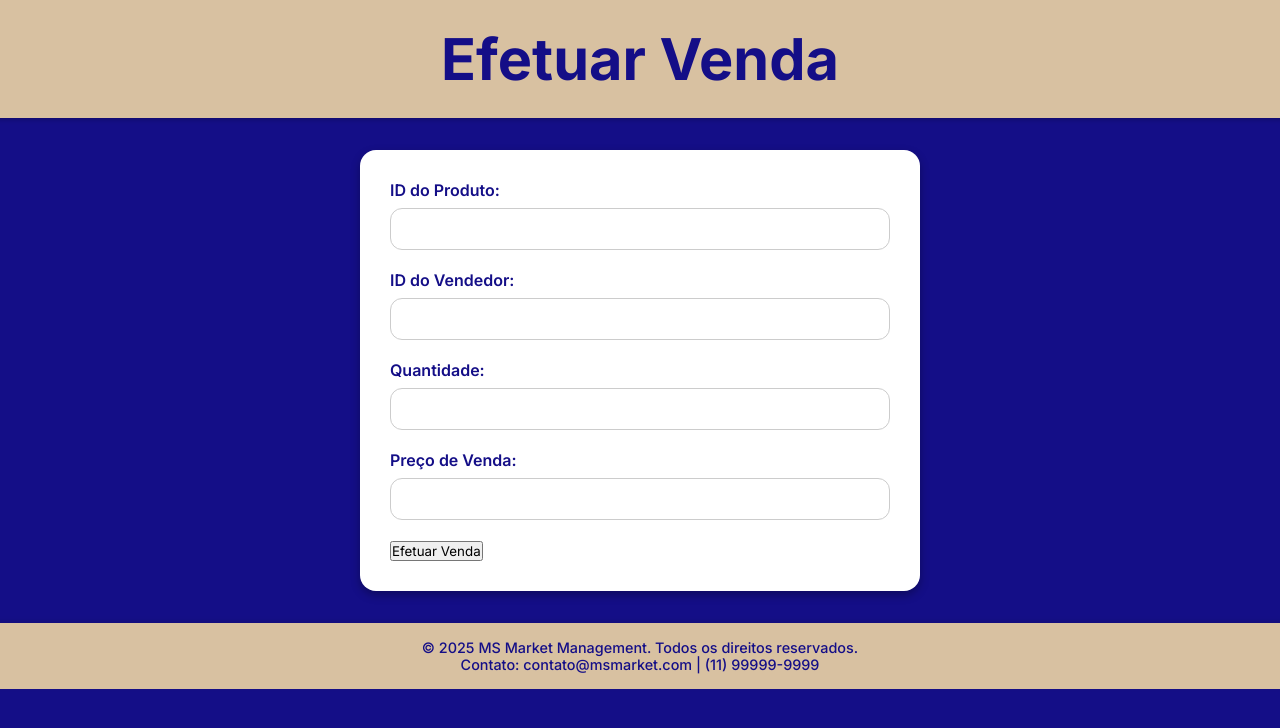
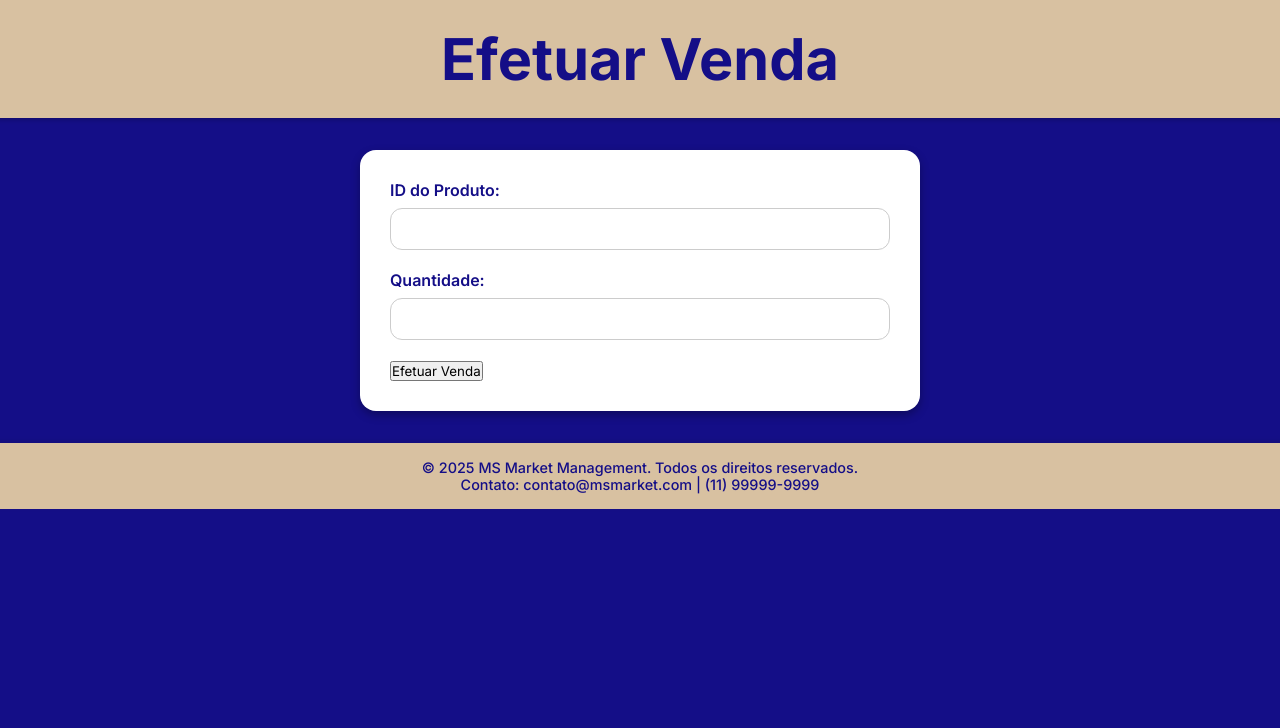
Before and after one commit to Renato-FSilva/ms-market-frontend, a React (Vite) app: page /vender in a window 1280 px wide. Shown: the top 728 px of the page. Built offline with nearby package versions, Linux system fonts and the light colour scheme.

Commit message:
:bug: fix(Sale): corrigi corpo da requisição e campos

```diff
--- a/src/pages/Sale.jsx
+++ b/src/pages/Sale.jsx
@@ -5,9 +5,7 @@ const Sale = () => {
     const navigate = useNavigate();
     const [formData, setFormData] = useState({
         product_id: "",
-        seller_id: "",
-        quantity: "",
-        sale_price: ""
+        quantity: ""
     });
 
     const handleChange = (e) => {
@@ -65,36 +63,12 @@ const Sale = () => {
                         </div>
 
                         <div className="form-group">
-                            <label htmlFor="seller_id">ID do Vendedor:</label>
-                            <input
-                                type="text"
-                                id="seller_id"
-                                name="seller_id"
-                                value={formData.seller_id}
-                                onChange={handleChange}
-                                required
-                            />
-                        </div>
-
-                        <div className="form-group">
                             <label htmlFor="quantity">Quantidade:</label>
                             <input
                                 type="number"
                                 id="quantity"
                                 name="quantity"
                                 value={formData.quantity}
-                                onChange={handleChange}
-                                required
-                            />
-                        </div>
-
-                        <div className="form-group">
-                            <label htmlFor="sale_price">Preço de Venda:</label>
-                            <input
-                                type="number"
-                                id="sale_price"
-                                name="sale_price"
-                                value={formData.sale_price}
                                 onChange={handleChange}
                                 required
                             />
```
